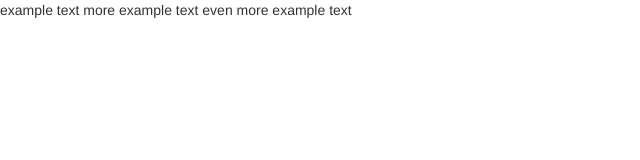
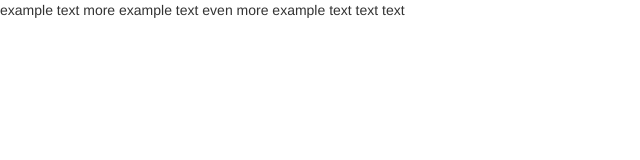
Before and after one commit to alexskreen/git-commit-test, a plain HTML site: page index.html in a window 1280 px wide. Shown: the full height of the page, 0-640 px from the left. Drawn offline with Linux system fonts and the light colour scheme.

Commit message:
testing git force push2

```diff
--- a/index.html
+++ b/index.html
@@ -11,5 +11,6 @@
     example text
     more example text
     even more example text
+    text text
   </body>
 </html>
```
